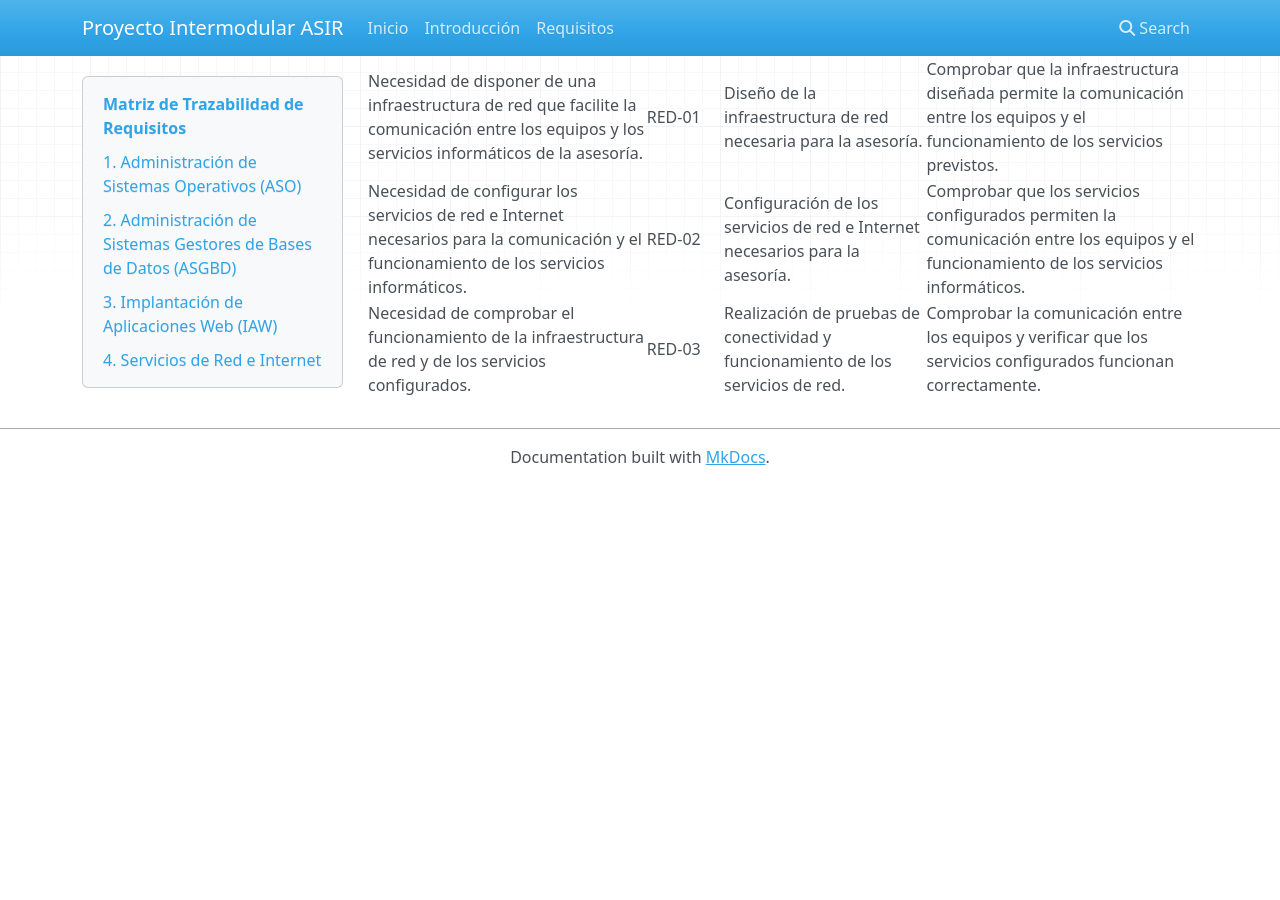
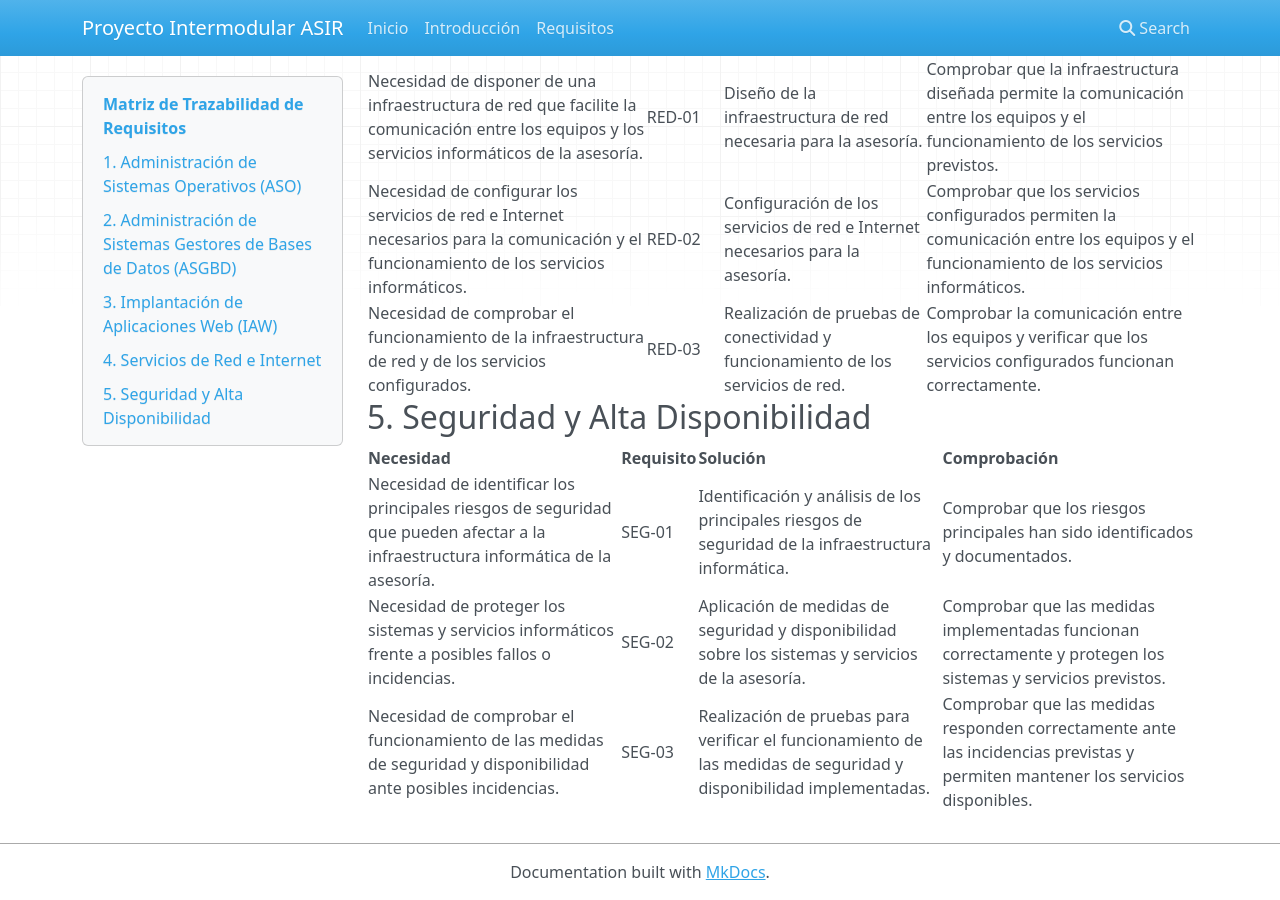
Before and after one commit to amorenog146/Proyecto-Intermodular-ASIR, an MkDocs documentation site: the page built from docs/03_trazabilidad.md, in a window 1280 px wide and 900 px high, scrolled down 1496 px. Built offline with MkDocs 1.6.1, drawn with Linux system fonts in a browser that asks for light colours; nearby versions of some CDN libraries; before the commit the page ends 1981 px from its top, so only the background shows below that.

Commit message:
Añadida trazabilidad de Seguridad y Alta Disponibilidad

```diff
--- a/docs/03_trazabilidad.md
+++ b/docs/03_trazabilidad.md
@@ -33,3 +33,11 @@ La matriz de trazabilidad permite relacionar las necesidades de la asesoría con
 | Necesidad de disponer de una infraestructura de red que facilite la comunicación entre los equipos y los servicios informáticos de la asesoría. | RED-01 | Diseño de la infraestructura de red necesaria para la asesoría. | Comprobar que la infraestructura diseñada permite la comunicación entre los equipos y el funcionamiento de los servicios previstos. |
 | Necesidad de configurar los servicios de red e Internet necesarios para la comunicación y el funcionamiento de los servicios informáticos. | RED-02 | Configuración de los servicios de red e Internet necesarios para la asesoría. | Comprobar que los servicios configurados permiten la comunicación entre los equipos y el funcionamiento de los servicios informáticos. |
 | Necesidad de comprobar el funcionamiento de la infraestructura de red y de los servicios configurados. | RED-03 | Realización de pruebas de conectividad y funcionamiento de los servicios de red. | Comprobar la comunicación entre los equipos y verificar que los servicios configurados funcionan correctamente. |
+
+## 5. Seguridad y Alta Disponibilidad
+
+| Necesidad | Requisito | Solución | Comprobación |
+|---|---|---|---|
+| Necesidad de identificar los principales riesgos de seguridad que pueden afectar a la infraestructura informática de la asesoría. | SEG-01 | Identificación y análisis de los principales riesgos de seguridad de la infraestructura informática. | Comprobar que los riesgos principales han sido identificados y documentados. |
+| Necesidad de proteger los sistemas y servicios informáticos frente a posibles fallos o incidencias. | SEG-02 | Aplicación de medidas de seguridad y disponibilidad sobre los sistemas y servicios de la asesoría. | Comprobar que las medidas implementadas funcionan correctamente y protegen los sistemas y servicios previstos. |
+| Necesidad de comprobar el funcionamiento de las medidas de seguridad y disponibilidad ante posibles incidencias. | SEG-03 | Realización de pruebas para verificar el funcionamiento de las medidas de seguridad y disponibilidad implementadas. | Comprobar que las medidas responden correctamente ante las incidencias previstas y permiten mantener los servicios disponibles. |
```
